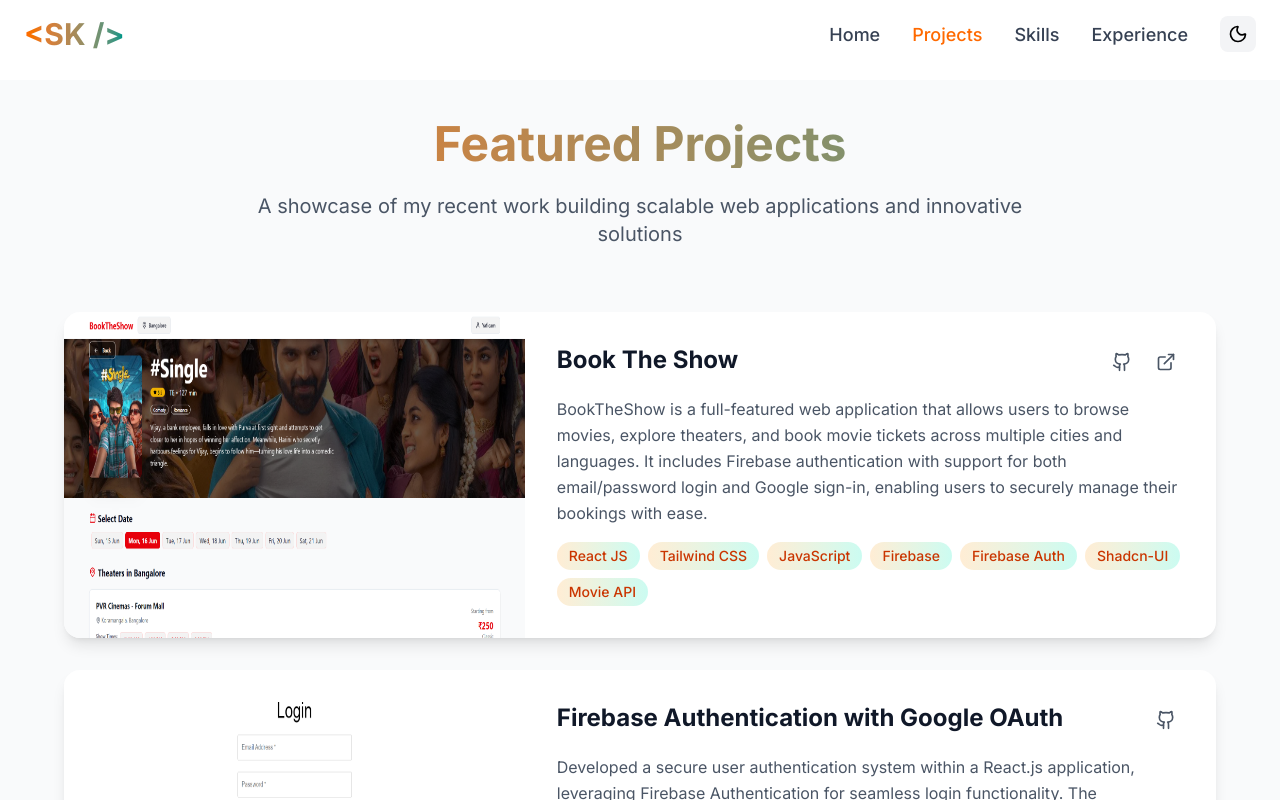
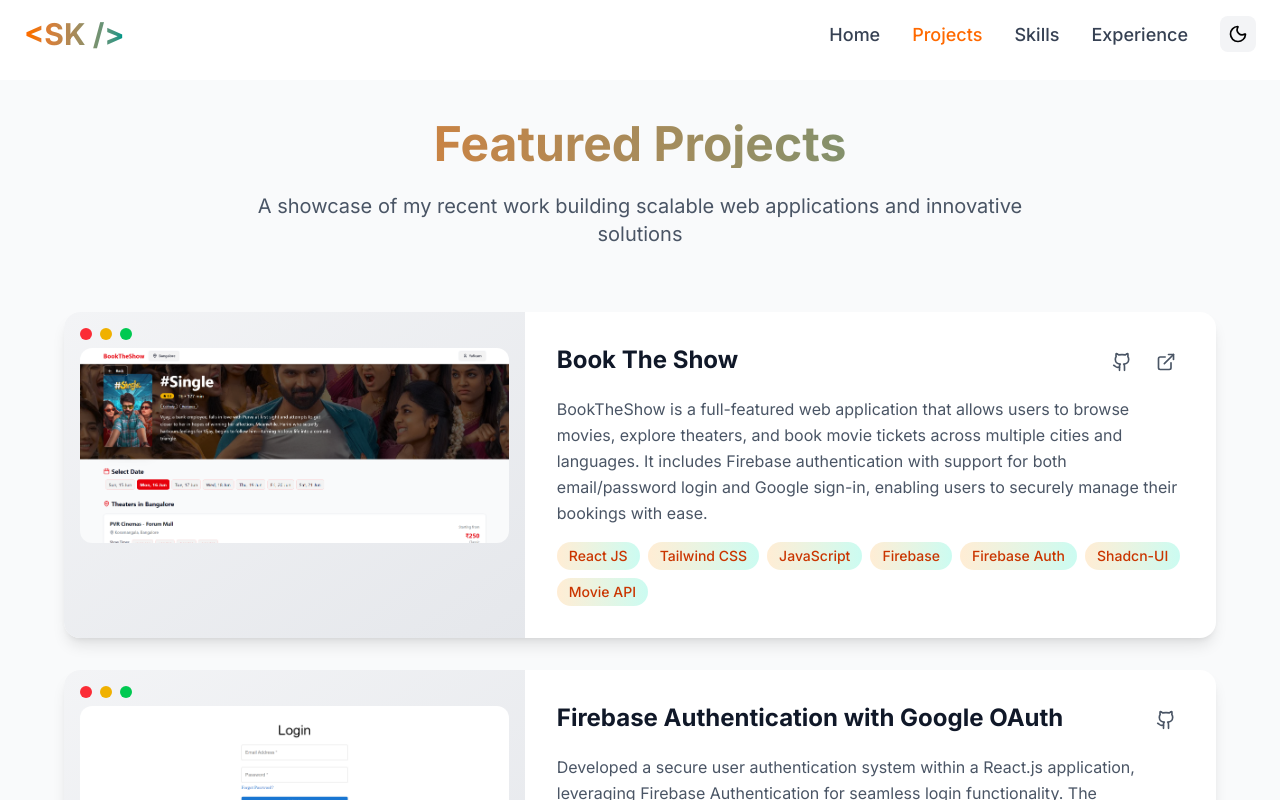
Before and after one commit to sanju1098/sk-portfolio, a React (Vite) app: page /projects in a window 1280 px wide. Shown: the top 800 px of the page. Built offline with nearby package versions, Linux system fonts and the light colour scheme.

Commit message:
Updated the project and skills section

```diff
--- a/src/pages/Projects.tsx
+++ b/src/pages/Projects.tsx
@@ -25,11 +25,16 @@
                   className="bg-white dark:bg-gray-900 rounded-2xl shadow-lg hover:shadow-xl transition-all duration-300 overflow-hidden">
                   <div className="flex flex-col lg:flex-row">
                     {/* Project Image */}
-                    <div className="lg:w-2/5 aspect-video lg:aspect-auto">
+                    <div className="lg:w-2/5 bg-gradient-to-br from-gray-100 to-gray-200 dark:from-gray-800 dark:to-gray-900 flex flex-col p-4">
+                      <div className="flex gap-2 mb-2">
+                        <span className="w-3 h-3 bg-red-500 rounded-full" />
+                        <span className="w-3 h-3 bg-yellow-500 rounded-full" />
+                        <span className="w-3 h-3 bg-green-500 rounded-full" />
+                      </div>
                       <img
                         src={project.image}
                         alt={project.title}
-                        className="w-full h-full object-fit"
+                        className="w-full h-auto rounded-xl object-cover transition hover:scale-[1.01]"
                       />
                     </div>
 
--- a/src/pages/Skills.tsx
+++ b/src/pages/Skills.tsx
@@ -4,7 +4,7 @@
   return (
     <div className="min-h-screen bg-white dark:bg-gray-900 transition-colors duration-300">
       <div className="pt-20">
-        <section className="py-10 bg-white dark:bg-gray-900">
+        <section id="skills" className="py-10 bg-gray-50 dark:bg-gray-800/50">
           <div className="container mx-auto px-6">
             <div className="text-center mb-16">
               <h2 className="text-4xl md:text-5xl font-bold mb-6 bg-gradient-to-r from-orange-500 to-teal-600 bg-clip-text text-transparent">
```
